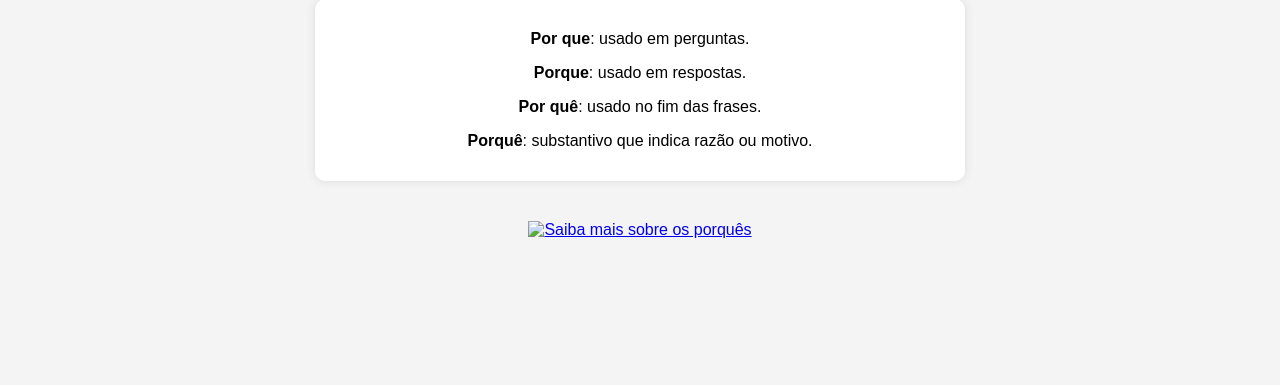
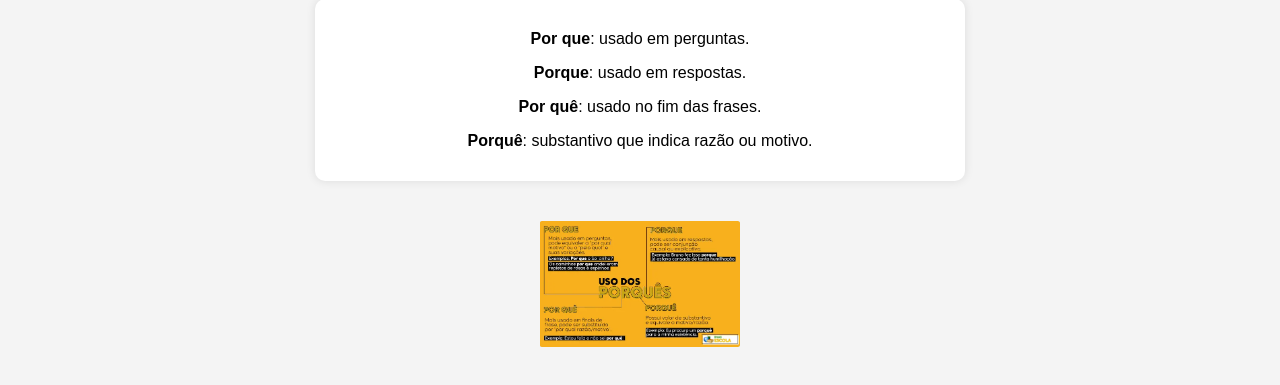
Before and after one commit to VictorIuzviak/TrabalhoPC, a plain HTML site: page index.html in a window 1280 px wide. Shown: the part 127-512 px from the top of the page. Drawn offline with Linux system fonts and the light colour scheme.

Commit message:
Update index.html

```diff
--- a/index.html
+++ b/index.html
@@ -21,7 +21,7 @@
             <p><strong>Porquê</strong>: substantivo que indica razão ou motivo.</p>
         </div>
         <a href="https://brasilescola.uol.com.br/gramatica/por-que.htm" target="_blank">
-            <img src="captura de tela 2025-03-09.png" alt="Saiba mais sobre os porquês">
+            <img src="imagemlink.png" alt="Saiba mais sobre os porquês">
         </a>
     </section>
 </body>
```
